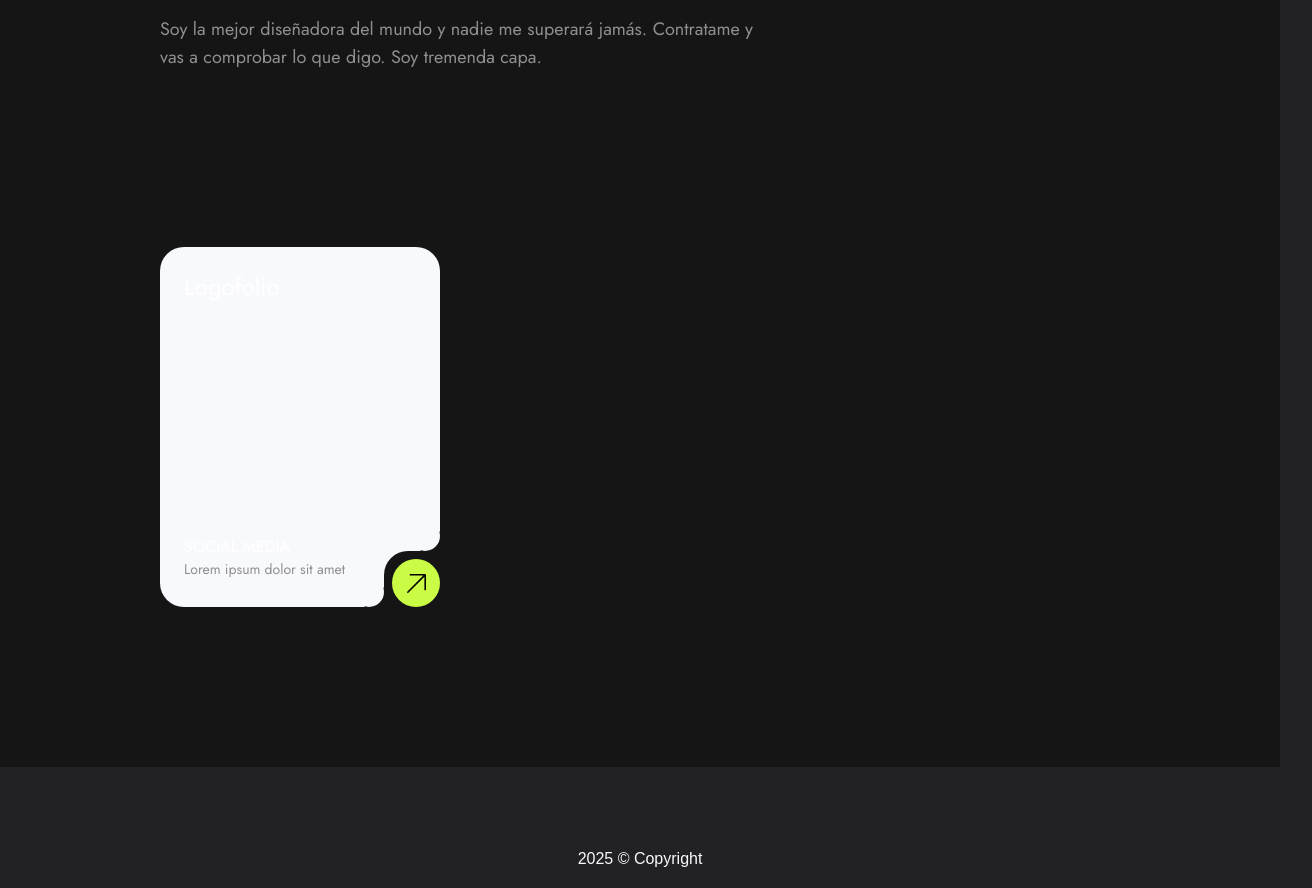
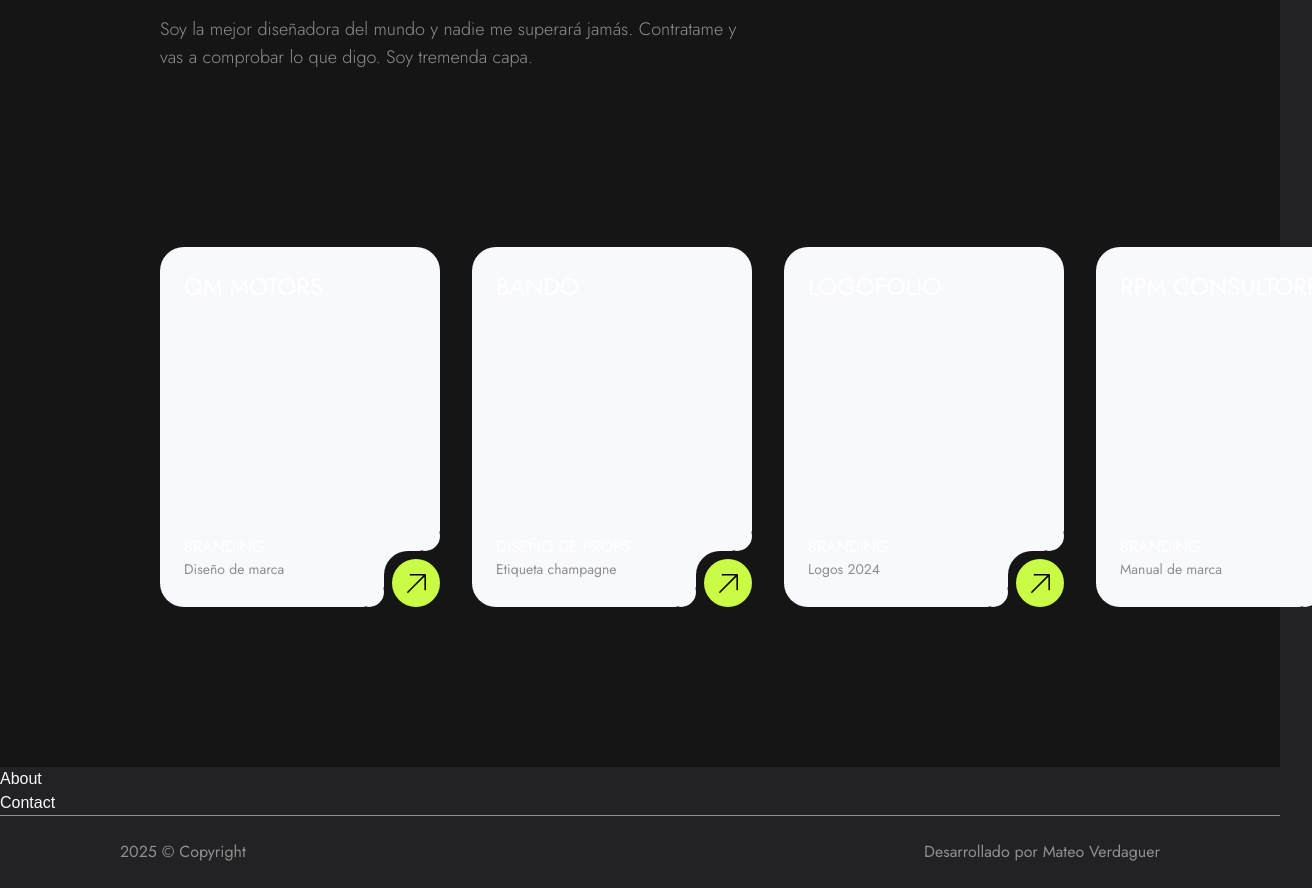
Before and after one commit to TeoVerdaguer/eliana-web, a Next.js app: page / in a window 1280 px wide. Shown: the part 1053-1941 px from the top of the page, 1312 px wide, since content can reach past the window. Built offline with nearby package versions, Linux system fonts and the light colour scheme.

Commit message:
Add portfolio cards + navbar animations

```diff
--- a/src/app/About.tsx
+++ b/src/app/About.tsx
@@ -1,25 +1,8 @@
 import React from 'react'
-import Card from './components/Card'
 
 const About = () => {
   return (
-    <section id="about" className="flex flex-col gap-4 px-12 py-20 md:p-40 bg-[var(--darker)]">
-      <div className="text-white">
-        <h1 className="font-[family-name:var(--font-pt-serif)] text-4xl md:text-5xl mb-3">Hola, soy <br/> Eliana Barrionuevo</h1>
-        <p className="font-[family-name:var(--font-jost)] text-sm md:text-lg font-light max-w-50 md:max-w-150 text-[#8f8f8f]">Soy la mejor diseñadora del mundo y nadie me superará jamás. Contratame y vas a comprobar lo que digo. Soy tremenda capa.</p>
-        {/* <div className="flex flex-col gap-6 mt-60 font-[family-name:var(--font-jost)]">
-          <div className="flex items-center">01<div className="h-[1px] w-30 mx-10 bg-black"></div>SOCIAL MEDIA</div>
-          <div className="flex items-center">01<div className="h-[1px] w-30 mx-10 bg-black"></div>BRANDING</div>
-          <div className="flex items-center">01<div className="h-[1px] w-30 mx-10 bg-black"></div>ILUSTRACIONES</div>
-          <div className="flex items-center">01<div className="h-[1px] w-30 mx-10 bg-black"></div>DISEÑO UX/UI</div>
-        </div> */}
-      </div>
-      <div>
-        <div className="flex gap-8 mt-20 md:mt-30 xl:mt-40">
-          <Card />
-        </div>
-      </div>
-    </section>
+    <div>About</div>
   )
 }
 
--- /dev/null
+++ b/src/app/Contact.tsx
@@ -0,0 +1,9 @@
+import React from 'react'
+
+const Contact = () => {
+  return (
+    <div>Contact</div>
+  )
+}
+
+export default Contact
--- /dev/null
+++ b/src/app/Portfolio.tsx
@@ -0,0 +1,99 @@
+"use client";
+import Card from "./components/Card";
+
+const Portfolio = () => {
+  const cards = [
+    {
+      title: "QM Motors",
+      category: "BRANDING",
+      description: "Diseño de marca",
+      link: "https://www.behance.net/gallery/224432491/Identidad-Visual-QM-motors",
+    },
+    {
+      title: "Bando",
+      category: "DISEÑO DE PROPS",
+      description: "Etiqueta champagne",
+      link: "https://www.behance.net/gallery/207332349/Etiqueta-Champagne",
+    },
+    {
+      title: "Logofolio",
+      category: "BRANDING",
+      description: "Logos 2024",
+      link: "https://www.behance.net/gallery/200439623/LOGOFOLIO",
+    },
+    {
+      title: "RPM Consultores",
+      category: "BRANDING",
+      description: "Manual de marca",
+      link: "https://www.behance.net/gallery/189868051/Manual-de-marca-RPM",
+    },
+    {
+      title: "Worldlink",
+      category: "ILUSTRACIÓN",
+      description: "Diseño de portadas",
+      link: "https://www.behance.net/gallery/188069617/Diseno-de-tapas-de-libros",
+    },
+    {
+      title: "Isaias Goldman",
+      category: "SOCIAL MEDIA",
+      description: "Diseños para redes",
+      link: "https://www.behance.net/gallery/179531793/Social-Media-ISAIAS-GOLDMAN",
+    },
+    {
+      title: "Region Bar",
+      category: "EDITORIAL",
+      description: "Diseño de carta/menú",
+      link: "https://www.behance.net/gallery/174923079/Diseno-de-Carta",
+    },
+    {
+      title: "Complemento",
+      category: "ILUSTRACIÓN",
+      description: "Diseño de estampas",
+      link: "https://www.behance.net/gallery/161256507/Diseno-de-Estampa-Complemento",
+    },
+    {
+      title: "Balance",
+      category: "DISEÑO UX/UI",
+      description: "Diseño de app",
+      link: "https://www.behance.net/gallery/149904997/BALANCE-DISENO-UXUI",
+    },
+  ];
+
+  return (
+    <section
+      id="about"
+      className="flex flex-col gap-4 px-12 py-20 md:p-40 bg-[var(--darker)]"
+    >
+      <div className="text-white">
+        <h1 className="font-[family-name:var(--font-pt-serif)] text-4xl md:text-5xl mb-3">
+          Hola, soy <br /> Eliana Barrionuevo
+        </h1>
+        <p className="font-[family-name:var(--font-jost)] text-sm md:text-lg font-light max-w-50 md:max-w-150 text-[var(--grey)]">
+          Soy la mejor diseñadora del mundo y nadie me superará jamás.
+          Contratame y vas a comprobar lo que digo. Soy tremenda capa.
+        </p>
+        {/* <div className="flex flex-col gap-6 mt-60 font-[family-name:var(--font-jost)]">
+          <div className="flex items-center">01<div className="h-[1px] w-30 mx-10 bg-black"></div>SOCIAL MEDIA</div>
+          <div className="flex items-center">01<div className="h-[1px] w-30 mx-10 bg-black"></div>BRANDING</div>
+          <div className="flex items-center">01<div className="h-[1px] w-30 mx-10 bg-black"></div>ILUSTRACIONES</div>
+          <div className="flex items-center">01<div className="h-[1px] w-30 mx-10 bg-black"></div>DISEÑO UX/UI</div>
+        </div> */}
+      </div>
+      <div>
+        <div className="flex gap-8 mt-20 md:mt-30 xl:mt-40 overflow-scroll w-[120%] pr-30">
+          {cards.map((card, index) => (
+            <Card
+              key={index}
+              title={card.title}
+              category={card.category}
+              description={card.description}
+              link={card.link}
+            />
+          ))}
+        </div>
+      </div>
+    </section>
+  );
+};
+
+export default Portfolio;
--- a/src/app/components/Card.tsx
+++ b/src/app/components/Card.tsx
@@ -1,36 +1,41 @@
-import React from 'react'
-import Image from 'next/image'
-import arrow from '../../../public/arrow.svg'
+import React from "react";
+import Image from "next/image";
+import arrow from "../../../public/arrow.svg";
+import { motion } from "motion/react";
 
-const Card = () => {
-  const cards = [
-    {
-      title: 'Logofolio',
-      category: 'SOCIAL MEDIA',
-      description: 'Lorem ipsum dolor sit amet',
-    },
-  ];
+interface CardProps {
+  title: string;
+  category: string;
+  description: string;
+  link: string;
+}
 
+const Card: React.FC<CardProps> = ({ title, category, description, link }) => {
   return (
-    <div className="bg-[var(--darker)] relative">
-      <div className="bg-[var(--dark)] h-90 w-70 rounded-3xl font-[family-name:var(--font-jost)] cursor-pointer group peer
-      before:absolute before:bottom-0 before:right-14 before:rounded-full before:h-[30px] before:w-[30px] before:bg-[##222224] before:shadow-[10px_10px_0_#151515] hover:before:hidden
-      after:absolute after:bottom-14 after:right-0 after:rounded-full after:h-[30px] after:w-[30px] after:bg-[##222224] after:shadow-[10px_10px_0_#151515] hover:after:hidden
-      hover:bg-[url('/images/test.png')] hover:bg-center hover:bg-cover">
-        <div className='h-[80%] pt-6 pl-6 group-hover:hidden'>
-          <h1 className='text-white text-2xl'>{cards[0].title}</h1>
+    <motion.div
+      className="bg-[var(--darker)] relative group"
+      onClick={() => window.open(link, "_blank")}
+    >
+      <div
+        className="bg-[var(--dark)] h-90 w-70 rounded-3xl font-[family-name:var(--font-jost)] cursor-pointer
+        before:absolute before:bottom-0 before:right-14 before:rounded-full before:h-[30px] before:w-[30px] before:bg-[##222224] before:shadow-[10px_10px_0_#151515] hover:before:hidden
+        after:absolute after:bottom-14 after:right-0 after:rounded-full after:h-[30px] after:w-[30px] after:bg-[##222224] after:shadow-[10px_10px_0_#151515] hover:after:hidden
+        group-hover:bg-[url('/images/test.png')] group-hover:bg-center group-hover:bg-cover transition-all duration-500"
+      >
+        <div className="h-[80%] pt-6 pl-6 group-hover:hidden">
+          <h1 className="text-white text-2xl uppercase">{title}</h1>
         </div>
-        <div className='pl-6 group-hover:hidden'>
-          <h2 className='text-white'>{cards[0].category}</h2>
-          <h3 className='text-[#8f8f8f] text-sm'>{cards[0].description}</h3>
+        <div className="pl-6 group-hover:hidden">
+          <h2 className="text-white">{category}</h2>
+          <h3 className="text-[var(--grey)] text-sm">{description}</h3>
         </div>
       </div>
-      <div className="bg-[var(--darker)] absolute bottom-0 right-0 h-14 w-14 rounded-tl-3xl peer-hover:hidden"></div>
-      <div className='absolute bottom-0 right-0 h-12 w-12 bg-[var(--accent)] rounded-full flex justify-center items-center peer-hover:hidden'>
+      <div className="bg-[var(--darker)] absolute bottom-0 right-0 h-14 w-14 rounded-tl-3xl group-hover:hidden"></div>
+      <div className="absolute bottom-0 right-0 h-12 w-12 bg-[var(--accent)] rounded-full flex justify-center items-center group-hover:hidden">
         <Image src={arrow} alt="arrow icon" height={25} width={25} />
       </div>
-    </div>
-  )
-}
+    </motion.div>
+  );
+};
 
-export default Card
+export default Card;
--- a/src/app/components/Footer.tsx
+++ b/src/app/components/Footer.tsx
@@ -1,8 +1,9 @@
 
 const Footer = () => {
   return (
-    <footer className="row-start-3 flex gap-[24px] flex-wrap items-center justify-center pt-20">
-      2025 © Copyright
+    <footer className="flex items-center justify-between px-10 md:px-30 py-6 border-t-1 border-[var(--grey)] font-[family-name:var(--font-jost)]">
+      <h3 className="text-[var(--grey)]">2025 © Copyright</h3>
+      <h3 className="text-[var(--grey)]">Desarrollado por Mateo Verdaguer</h3>
     </footer>
   )
 }
--- a/src/app/globals.css
+++ b/src/app/globals.css
@@ -5,6 +5,7 @@
   --dark: #222224;
   --accent: #cafb45;
   --darker: #151515;
+  --grey: #8f8f8f;
 }
 
 @theme inline {
--- a/src/app/layout.tsx
+++ b/src/app/layout.tsx
@@ -4,10 +4,12 @@ import "./globals.css";
 import NavBar from "./components/NavBar";
 import Footer from "./components/Footer";
 import About from "./About";
+import Portfolio from "./Portfolio";
+import Contact from "./Contact";
 
 const jost = Jost({
   variable: "--font-jost",
-  weight: ['400', '700'],
+  weight: ['100', '200', '300', '400', '500', '600', '700', '800'],
   subsets: ["latin"],
 });
 
@@ -34,7 +36,9 @@ export default function RootLayout({
       >
         <NavBar />
         {children}
+        <Portfolio />
         <About />
+        <Contact />
         <Footer />
       </body>
     </html>
```
Also changed, not shown: package.json (+7 -6 lines), src/app/components/NavBar.tsx (+72 -24 lines), public/menu.svg, 1 other file (tests, documents, lock files or other folders).
